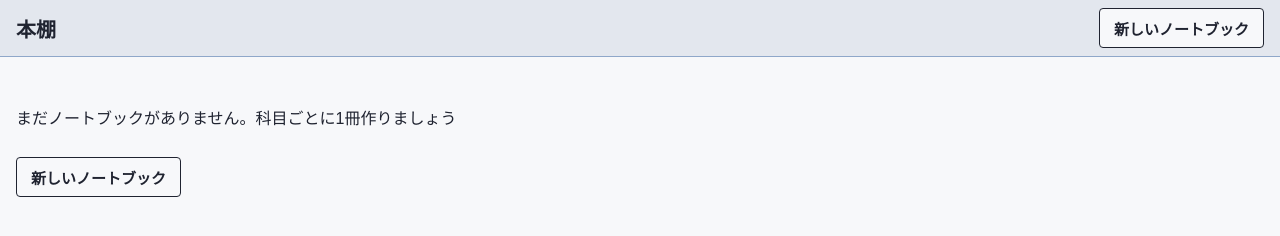
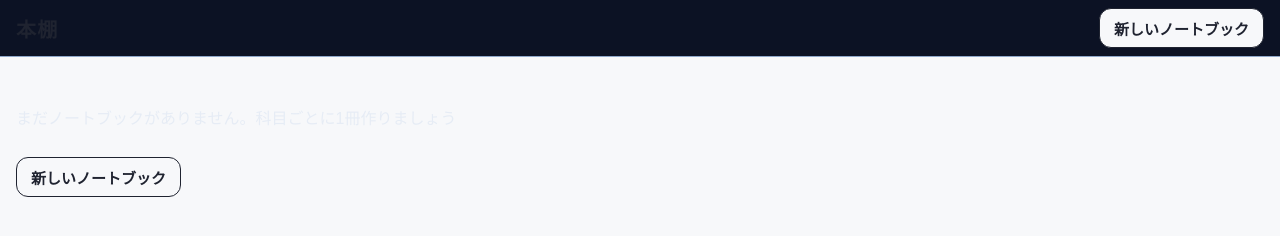
Before and after one commit to macha2525/handnote, a website built with Vite: page index.html in a window 1280 px wide. Built offline with nearby package versions, Linux system fonts and the light colour scheme; a web font is replaced by a local one.

Commit message:
style: deep indigo glass design tokens and display font
Co-Authored-By: Claude Opus 5.5 <noreply@anthropic.com>
Claude-Session: https://claude.ai/code/session_01D9h9B7A5hHYtMVHKvrFBDi

```diff
--- a/package.json
+++ b/package.json
@@ -19,7 +19,7 @@
     "vitest": "^5.1.2"
   },
   "dependencies": {
-    "@fontsource/biz-udpgothic": "^5.3.0",
+    "@fontsource/shippori-mincho-b1": "^5.3.0",
     "idb": "^8.0.4",
     "pdfjs-dist": "^6.5.438",
     "perfect-freehand": "^1.2.3"
--- a/src/styles/app.css
+++ b/src/styles/app.css
@@ -8,6 +8,35 @@ button { font: inherit; color: inherit; }
 input, textarea { -webkit-user-select: text; user-select: text; }
 
 .screen { height: 100%; display: flex; flex-direction: column; }
+h1, h2, h3 { font-family: var(--font-display); font-weight: 700; letter-spacing: 0.06em; }
+
+/* ---- すりガラス（共通）。ぼかしの強さは --glass-blur の1か所で変えられる ---- */
+.glass {
+  position: relative; isolation: isolate;
+  background: var(--glass-fill);
+  -webkit-backdrop-filter: blur(var(--glass-blur)) saturate(170%);
+  backdrop-filter: blur(var(--glass-blur)) saturate(170%);
+  border: 1px solid var(--glass-edge);
+  box-shadow: inset 0 1px 0 var(--glass-hi), inset 0 -1px 0 var(--glass-lo), 0 10px 28px var(--glass-shadow);
+  color: var(--on-glass);
+}
+.glass::before { /* 上のふちの光 */
+  content: ''; position: absolute; inset: 0; border-radius: inherit; pointer-events: none; z-index: -1;
+  background: linear-gradient(180deg, var(--glass-sheen) 0%, transparent 45%);
+}
+@supports not ((backdrop-filter: blur(1px)) or (-webkit-backdrop-filter: blur(1px))) {
+  .glass { background: var(--glass-fill-solid); }
+}
+.glass-btn {
+  min-height: 40px; padding: 0 14px; border: 0; border-radius: var(--radius-pill);
+  background: transparent; color: var(--on-glass); font-size: 14px; font-weight: 400; letter-spacing: 0.06em;
+  display: inline-flex; align-items: center; justify-content: center; gap: 6px; cursor: pointer;
+}
+.glass-btn:hover { background: var(--glass-soft-hover); }
+.glass-btn.is-on { background: var(--brass); color: var(--on-brass); box-shadow: 0 2px 10px var(--glass-shadow); }
+.glass-btn:disabled { opacity: 0.35; }
+.glass-btn:focus-visible, .btn:focus-visible { outline: 2px solid var(--brass); outline-offset: 2px; }
+.glass-btn svg { width: 20px; height: 20px; }
 
 /* ---- 道具バー ---- */
 .toolbar {
--- a/src/styles/tokens.css
+++ b/src/styles/tokens.css
@@ -1,21 +1,60 @@
-@import '@fontsource/biz-udpgothic/400.css';
-@import '@fontsource/biz-udpgothic/700.css';
+@import '@fontsource/shippori-mincho-b1/700.css';
 
+/* 深い藍の書斎：藍の机の上に、すりガラスの道具と明るい紙 */
 :root {
+  /* 紙と線（ノートの中身の見え方は変えない） */
   --paper: #F7F8FA;
   --ink: #1F2330;
   --rule: #8FA7C9;
-  --desk: #E3E7EE;
   --redpen: #C8334A;
   --marker: #F2D35B;
-  --radius-btn: 4px;
-  --font: 'BIZ UDPGothic', sans-serif;
+
+  /* 机 */
+  --desk: #0C1224;
+  --desk-bg:
+    radial-gradient(110% 80% at 85% 0%, #24407A 0%, transparent 55%),
+    radial-gradient(100% 90% at 0% 100%, #1B2E5C 0%, transparent 60%),
+    radial-gradient(60% 50% at 40% 60%, rgb(58 47 85 / 0.7) 0%, transparent 70%),
+    #0C1224;
+
+  /* ガラス */
+  --glass-fill: rgb(16 24 48 / 0.45);
+  --glass-fill-solid: rgb(16 24 48 / 0.92);
+  --glass-blur: 22px;
+  --glass-edge: rgb(200 215 245 / 0.2);
+  --glass-hi: rgb(220 230 255 / 0.25);
+  --glass-lo: rgb(0 0 0 / 0.35);
+  --glass-sheen: rgb(200 220 255 / 0.1);
+  --glass-shadow: rgb(0 0 0 / 0.45);
+  --glass-soft: rgb(255 255 255 / 0.06);
+  --glass-soft-hover: rgb(255 255 255 / 0.12);
+
+  /* ガラスの上の文字 */
+  --on-glass: #E6ECF5;
+  --on-glass-muted: #A9B4CA;
+
+  /* 選択中・強調 */
+  --brass: #C9A86A;
+  --on-brass: #0C1224;
+  --danger: #D9707A;
+  --danger-fill: #8A3A45;
+
+  --radius-pill: 999px;
+  --radius-panel: 20px;
+  --radius-btn: 12px;
+
+  --font: 'Hiragino Sans', 'Hiragino Kaku Gothic ProN', 'Yu Gothic', 'YuGothic', 'Noto Sans JP', sans-serif;
+  --font-display: 'Shippori Mincho B1', 'Hiragino Mincho ProN', 'Yu Mincho', serif;
+  color-scheme: dark;
 }
 
 html, body {
   margin: 0;
-  background: var(--desk);
-  color: var(--ink);
+  background: var(--desk-bg);
+  background-color: var(--desk);
+  background-attachment: fixed;
+  color: var(--on-glass);
   font-family: var(--font);
+  font-weight: 300;
   text-align: left;
 }
```
Also changed, not shown: 1 other file.
